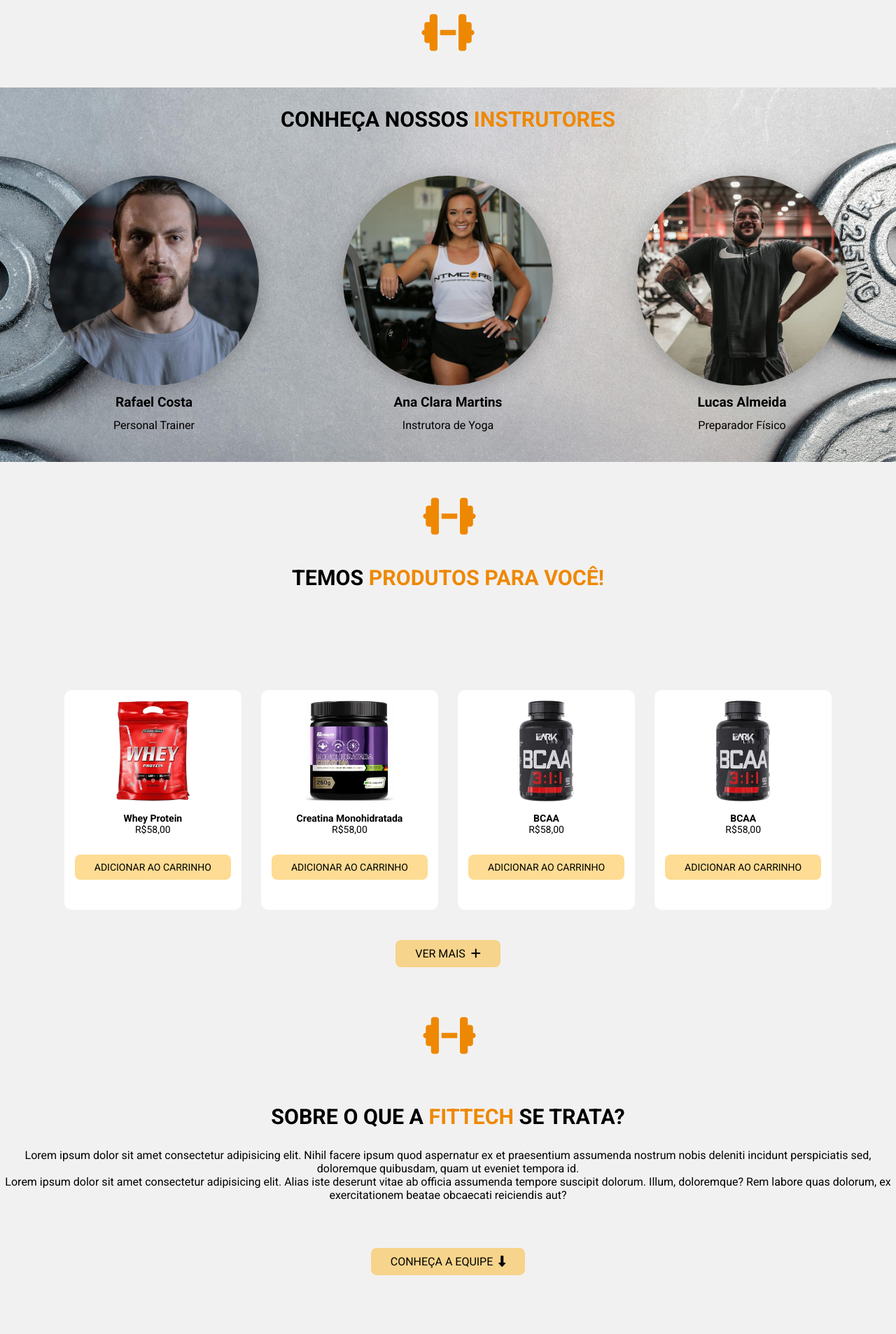
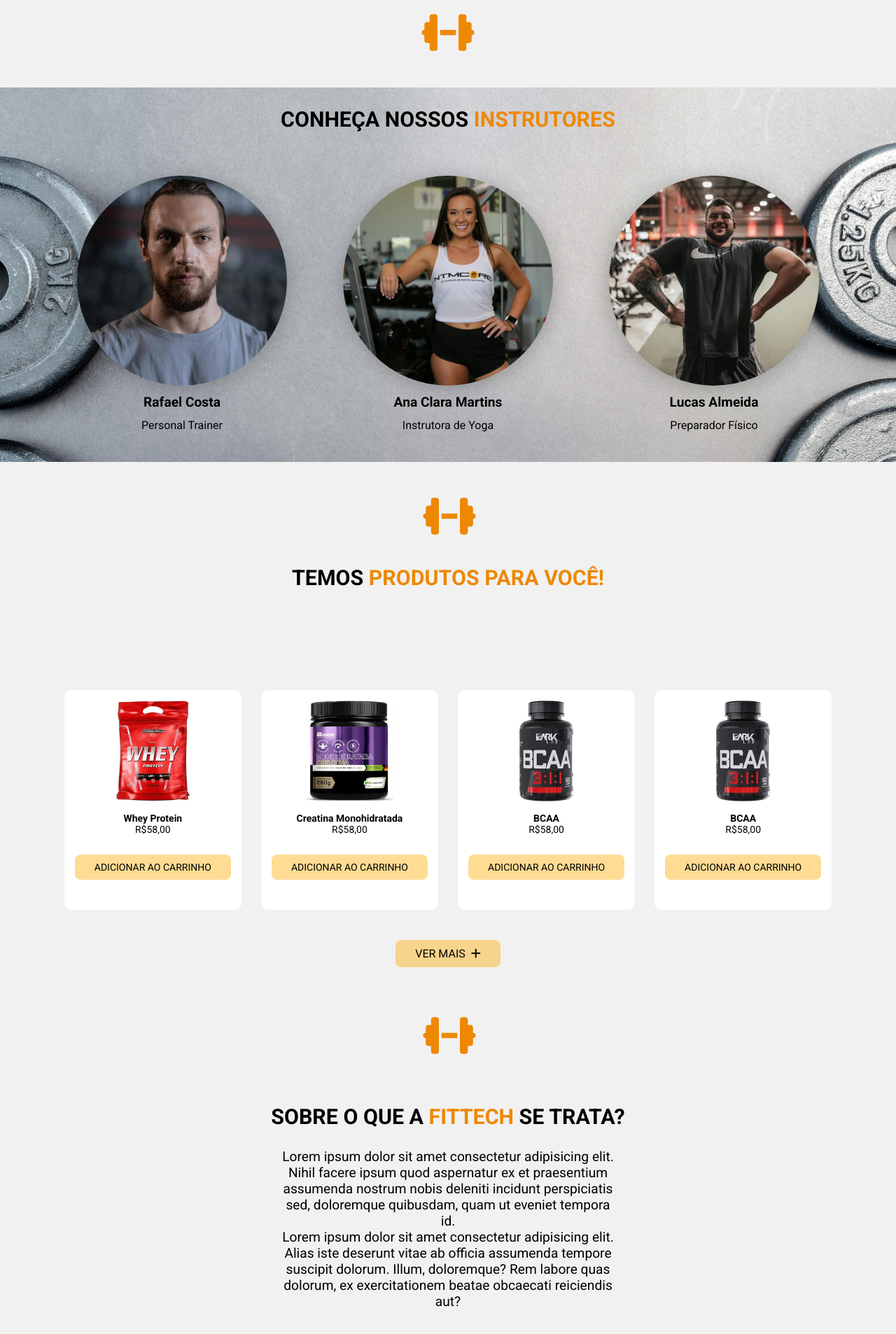
Before and after one commit to FitTechWithU/Project, a PHP site: page / in a window 1280 px wide; the page is wider, and only the part inside the window is pictured. Shown: the part 1440-3346 px from the top of that part at 70% size. Run offline with PHP 8.4, Linux system fonts and the light colour scheme; some libraries are stand-ins or nearby versions.

Commit message:
Alterações index e perfil

```diff
--- a/CSS/styleMainPage.css
+++ b/CSS/styleMainPage.css
@@ -64,6 +64,12 @@ h1 {
 
 p {
   text-align: center;
+}
+
+.sobre-fit {
+  font-size: 1.2rem;
+  margin: auto 400px;
+
 }
 
 .first_container {
@@ -172,7 +178,7 @@ span {
 
 .Instructors {
   margin-top: 20px;
-  gap: 120px;
+  gap: 80px;
 }
 
 .redes_sociais {
@@ -382,7 +388,7 @@ strong {
   margin-right: 0;
   float: right;
   /* height: 100%; */
-  /* width: 100%; */
+  width: 28%;
   padding: 5px;
   /* border: 1px solid; */
   padding-left: 20px;
@@ -392,7 +398,7 @@ strong {
   display: flex;
   /* height: 100%; */
   margin-bottom: 20px;
-  /* width: 100%; */
+  width: 100%;
 }
 
 .content {
@@ -408,7 +414,7 @@ strong {
   display: inline-flex;
   border-radius: 6px;
   padding: 8px;
-  width: 320px;
+  width: 100%;
 }
 
 .table-scndBox{
@@ -452,4 +458,5 @@ strong {
 
 .sua-conta {
   text-align: center;
+  text-transform: uppercase;
 }
--- a/index.html
+++ b/index.html
@@ -140,7 +140,7 @@
 
     <section class="fourth_container center flex_column">
         <h2 id="projeto_scroll">Sobre o que a <span>FitTech</span> se trata?</h2>
-        <p>Lorem ipsum dolor sit amet consectetur adipisicing elit. Nihil facere ipsum quod aspernatur ex et praesentium
+        <p class="sobre-fit">Lorem ipsum dolor sit amet consectetur adipisicing elit. Nihil facere ipsum quod aspernatur ex et praesentium
             assumenda nostrum nobis deleniti incidunt perspiciatis sed, doloremque quibusdam, quam ut eveniet tempora
             id. <br>
             Lorem ipsum dolor sit amet consectetur adipisicing elit. Alias iste deserunt vitae ab officia assumenda
@@ -184,7 +184,7 @@
                 </div>
             </div>
             <div class="card center flex_column">
-                <img src="img/pessoas/prof3.webp" alt="Lucas">
+                <img src="img/equipe/lucas.jpeg" alt="Lucas">
                 <p><strong>Lucas Ventura</strong></p>
                 <div class="redes_sociais">
                     <i class="fa-brands fa-instagram"></i>
```
Also changed, not shown: img/equipe/lucas.jpeg (added).
